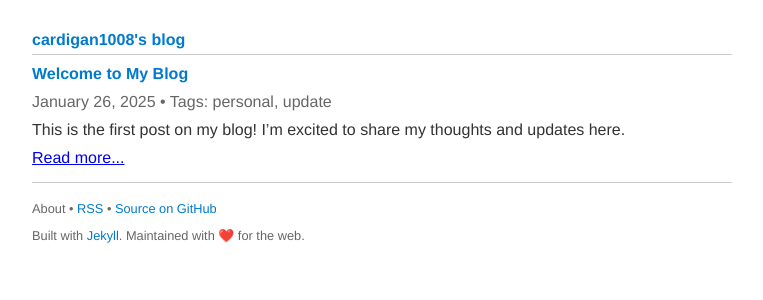
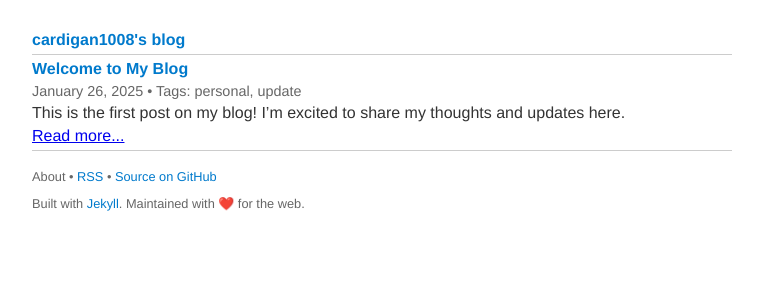
Before and after one commit to cardigan1008/cardigan1008.github.io, a Jekyll site: the page built from blog.md, in a window 1280 px wide. Shown: the top 300 px of the page, without its empty margins (258-1021 px from the left). Built offline with Jekyll 4.4.1, drawn with Linux system fonts in a browser that asks for light colours.

```diff
--- a/assets/css/blog.css
+++ b/assets/css/blog.css
@@ -19,21 +19,21 @@
 header h1 {
     font-size: 1rem;
     color: #007acc;
-    margin-bottom: 10px;
+    margin-bottom: 5px;
     padding-bottom: 5px;
     border-bottom: 1px solid #ccc;
     text-align: left;
 }
 
 .blog-posts .post {
-    margin-bottom: 15px;
+    margin-bottom: 5px;
     text-align: left;
 }
 
 .blog-posts .post h2 {
     font-size: 1rem;
     color: #007acc;
-    margin: 0 0 10px 0;
+    margin: 0 0 5px 0;
 }
 
 .blog-posts .post h2 a {
@@ -46,24 +46,19 @@
 }
 
 .blog-posts .post .post-meta {
-    font-size: 1rem;
+    font-size: 0.9rem;
     color: #666;
-    margin-bottom: 10px;
-}
-
-.blog-posts .post .post-meta span {
-    font-style: italic;
-    color: #444;
+    margin-bottom: 5px;
 }
 
 .blog-posts .post p {
     font-size: 1rem;
     color: #333;
-    margin: 10px 0;
+    margin: 5px 0;
 }
 
 footer {
-    margin-top: 10px;
+    margin-top: 5px;
     font-size: 0.8rem;
     color: #666;
     text-align: left;
```
